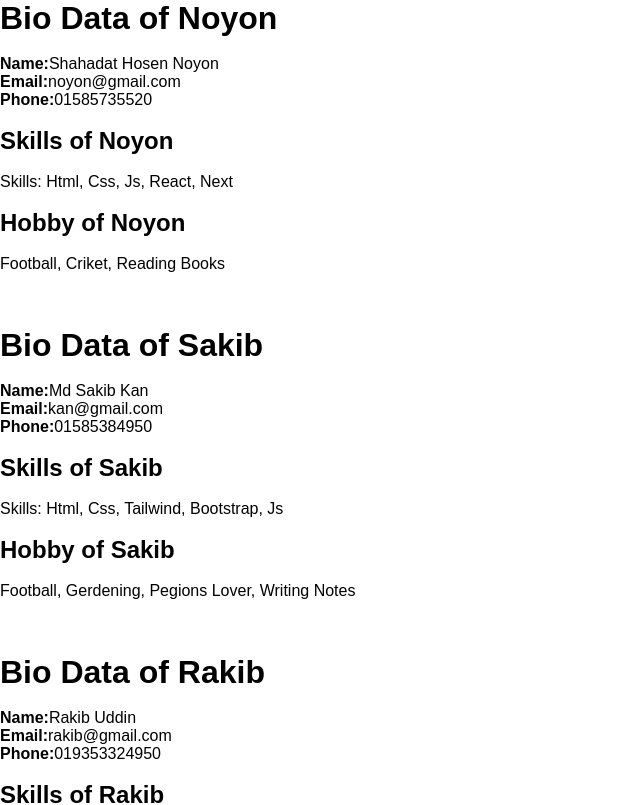
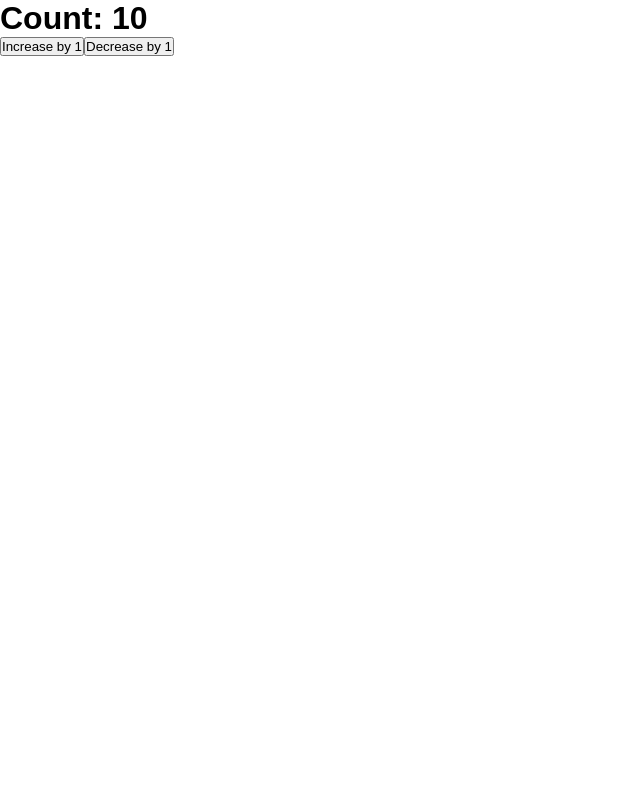
Before and after one commit to noyon8987/008_INTERACTIVE_REACT_TUTORIAL_PRACTICE_008, a React (Vite) app in the folder React_Setup/: page / in a window 1280 px wide. Shown: the top 805 px of the page, without its empty margins (0-640 px from the left). Built offline with nearby package versions, Linux system fonts and the light colour scheme.

Commit message:
React Use_State is Added

```diff
--- a/React_Setup/src/App.jsx
+++ b/React_Setup/src/App.jsx
@@ -7,8 +7,8 @@ import State from "./State/State";
 export default function App() {
   return (
     <div>
-      <Component/>
-      {/* <State/> */}
+      {/* <Component/> */}
+      <State/>
     </div>
   );
 }
```
